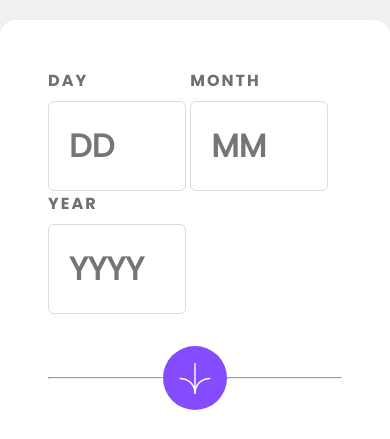
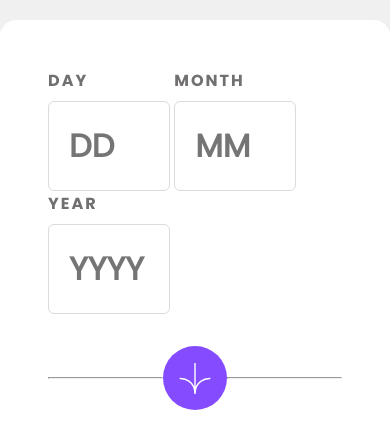
Before and after one commit to FayeDev97/age-calculator-app, a plain HTML site: page index.html in a window 390 px wide. Shown: the top 439 px of the page. Drawn offline with Linux system fonts and the light colour scheme.

Commit message:
reduce input width on mobile

```diff
--- a/css/style.css
+++ b/css/style.css
@@ -164,7 +164,7 @@ form .error-message {
     }
 
     input {
-        width: 3em;
+        width: 2.5em;
     }
 
     div.input-group {
```
